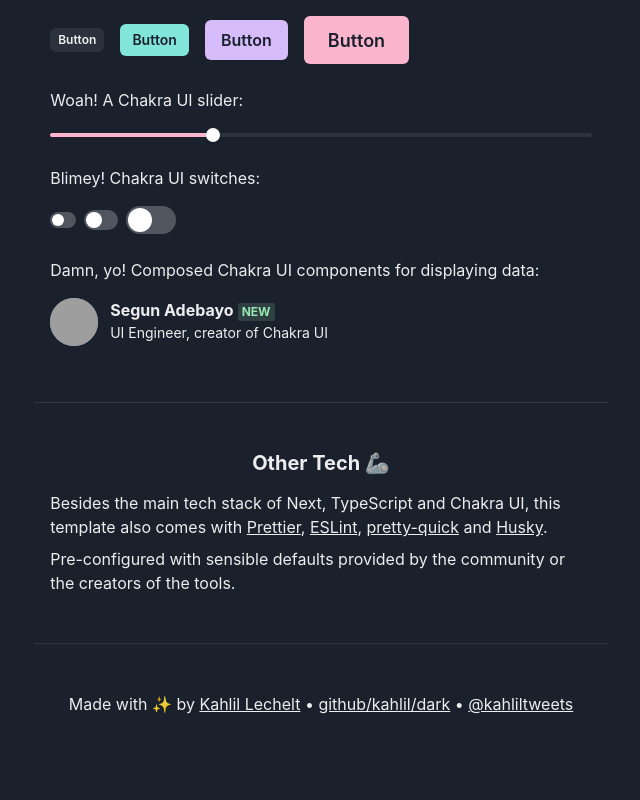
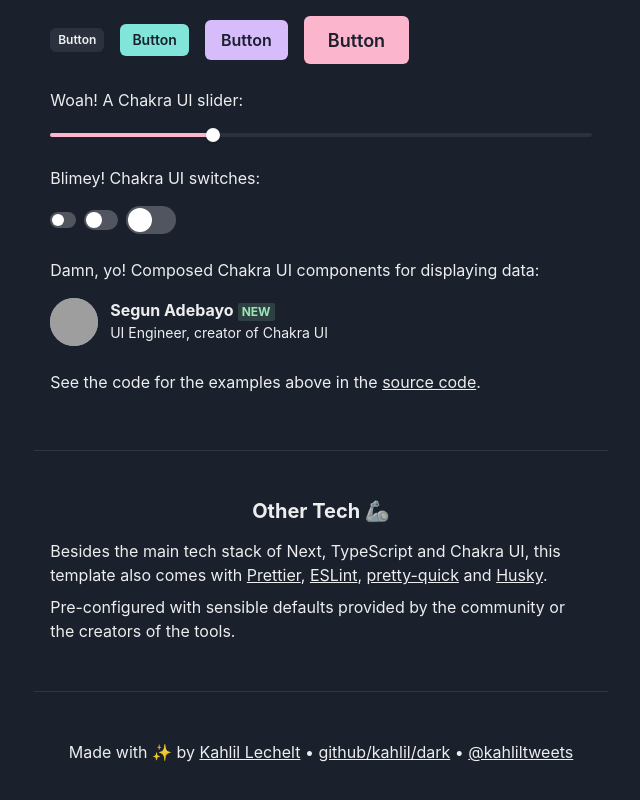
Before and after one commit to kahlil/dark, a Next.js app: page / in a window 1280 px wide. Shown: the part 1050-1850 px from the top of the page, without its empty margins (319-959 px from the left). Built offline with nearby package versions, Linux system fonts and the light colour scheme; grey boxes are pictures that could not be loaded.

Commit message:
more copy, rename custom theme folder

```diff
--- a/src/pages/_app.tsx
+++ b/src/pages/_app.tsx
@@ -2,7 +2,7 @@ import Head from 'next/head'
 import { ChakraProvider, ColorModeScript } from '@chakra-ui/react'
 import type { AppProps } from 'next/app'
 
-import customTheme from '../grit-ui/customTheme'
+import customTheme from '../chakra-ui/customTheme'
 
 function App({ Component, pageProps }: AppProps) {
   return (
--- a/src/pages/index.tsx
+++ b/src/pages/index.tsx
@@ -158,6 +158,18 @@ function Home() {
                 <Text fontSize="sm">UI Engineer, creator of Chakra UI</Text>
               </Box>
             </Flex>
+
+            <Text py={2}>
+              See the code for the examples above in the{' '}
+              <Link
+                href="https://github.com/kahlil/dark/blob/main/src/pages/index.tsx"
+                isExternal
+                textDecoration="underline"
+              >
+                source code
+              </Link>
+              .
+            </Text>
           </Stack>
         </Container>
 
```
Also changed, not shown: src/chakra-ui/customTheme.ts (renamed from src/grit-ui/customTheme.ts).
